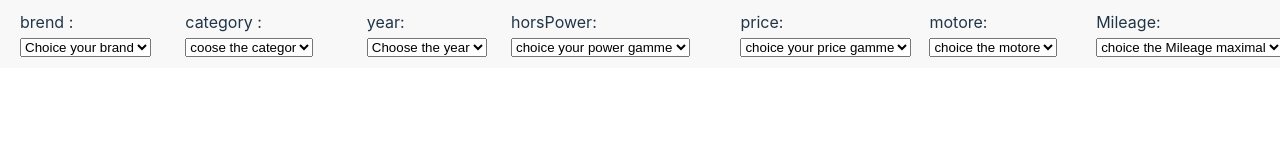
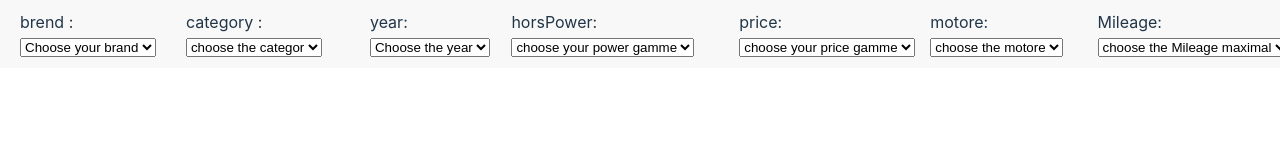
Before and after one commit to m-motors/Motors-rent, a React (Vite) app in the folder frontend/: page / in a window 1280 px wide. Shown: the top 160 px of the page. Built offline with nearby package versions, Linux system fonts and the light colour scheme.

Commit message:
corections orthographe

```diff
--- a/frontend/src/components/vehicles/filters.tsx
+++ b/frontend/src/components/vehicles/filters.tsx
@@ -7,7 +7,7 @@ function Filters(){
                 <li>
                     <label htmlFor="Brand">brend : </label>
                     <select name="Brand" id="Brand">
-                        <option value="choice_your_brand">Choice your brand</option>
+                        <option value="choose_your_brand">Choose your brand</option>
                         <option value="toyota">Toyota</option>
                         <option value="volkswagen">Volkswagen</option>
                         <option value="hyundai">Hyundai</option>
@@ -23,7 +23,7 @@ function Filters(){
                 <li>
                     <label htmlFor="category">category : </label>
                     <select name="category" id="category">
-                        <option value="sedan">coose the categor</option>
+                        <option value="sedan">choose the categor</option>
                         <option value="sedan">Sedan</option>
                         <option value="sedan">Sedan</option>
                         <option value="suv">SUV</option>
@@ -50,7 +50,7 @@ function Filters(){
                 <li>
                     <label htmlFor="horsPower">horsPower: </label>
                     <select name="horsPower" id="horsPower">
-                    <option value="stepChoos">choice your power gamme</option>
+                    <option value="stepChoos">choose your power gamme</option>
                     <option value="step1">130 - 160</option>
                     <option value="step2">161 - 200</option>
                         <option value="step3">201 - 2030</option>
@@ -60,7 +60,7 @@ function Filters(){
                 <li>
                     <label htmlFor="price">price: </label>
                     <select name="price" id="price">
-                    <option value="stepChoos">choice your price gamme</option>
+                    <option value="stepChoos">choose your price gamme</option>
                     <option value="step1">1900 - 2400</option>
                     <option value="step2">2401 - 2900</option>
                         <option value="step3">2901 - 3400</option>
@@ -70,7 +70,7 @@ function Filters(){
                 <li>
                     <label htmlFor="motore">motore: </label>
                     <select name="motore" id="motore">
-                    <option value="motoreCoose">choice the motore</option>
+                    <option value="motoreCoose">choose the motore</option>
                     <option value="gasoline">gasoline</option>
                     <option value="essance">essance</option>
                         <option value="electric">electric</option>
@@ -80,7 +80,7 @@ function Filters(){
                 <li>
                     <label htmlFor="Mileage">Mileage: </label>
                     <select name="Mileage" id="Mileage">
-                    <option value="MileageChoos">choice the Mileage maximal</option>
+                    <option value="MileageChoos">choose the Mileage maximal</option>
                     <option value="Mileage1">500</option>
                     <option value="Mileage2">1000</option>
                         <option value="Mileage3">1500</option>
```
